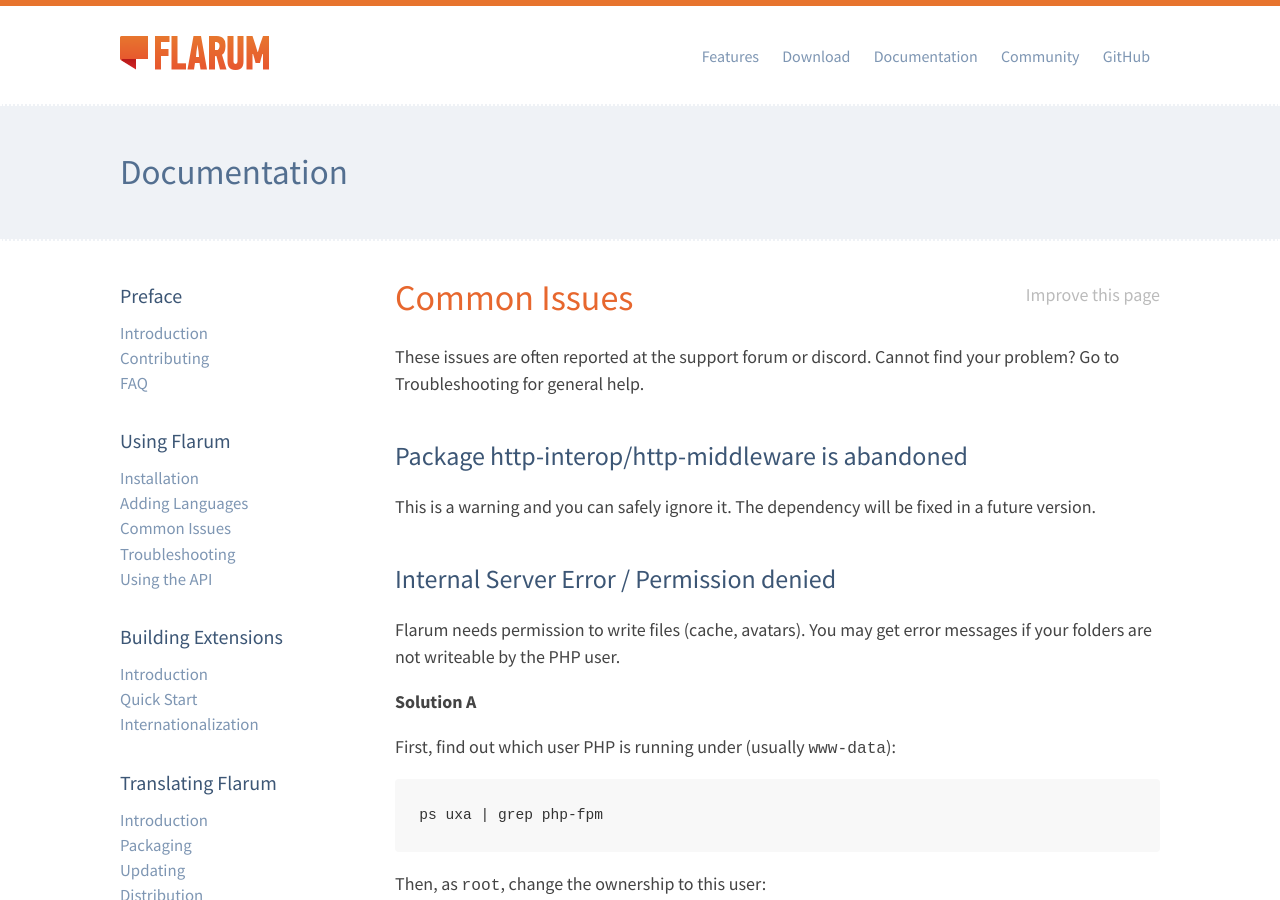
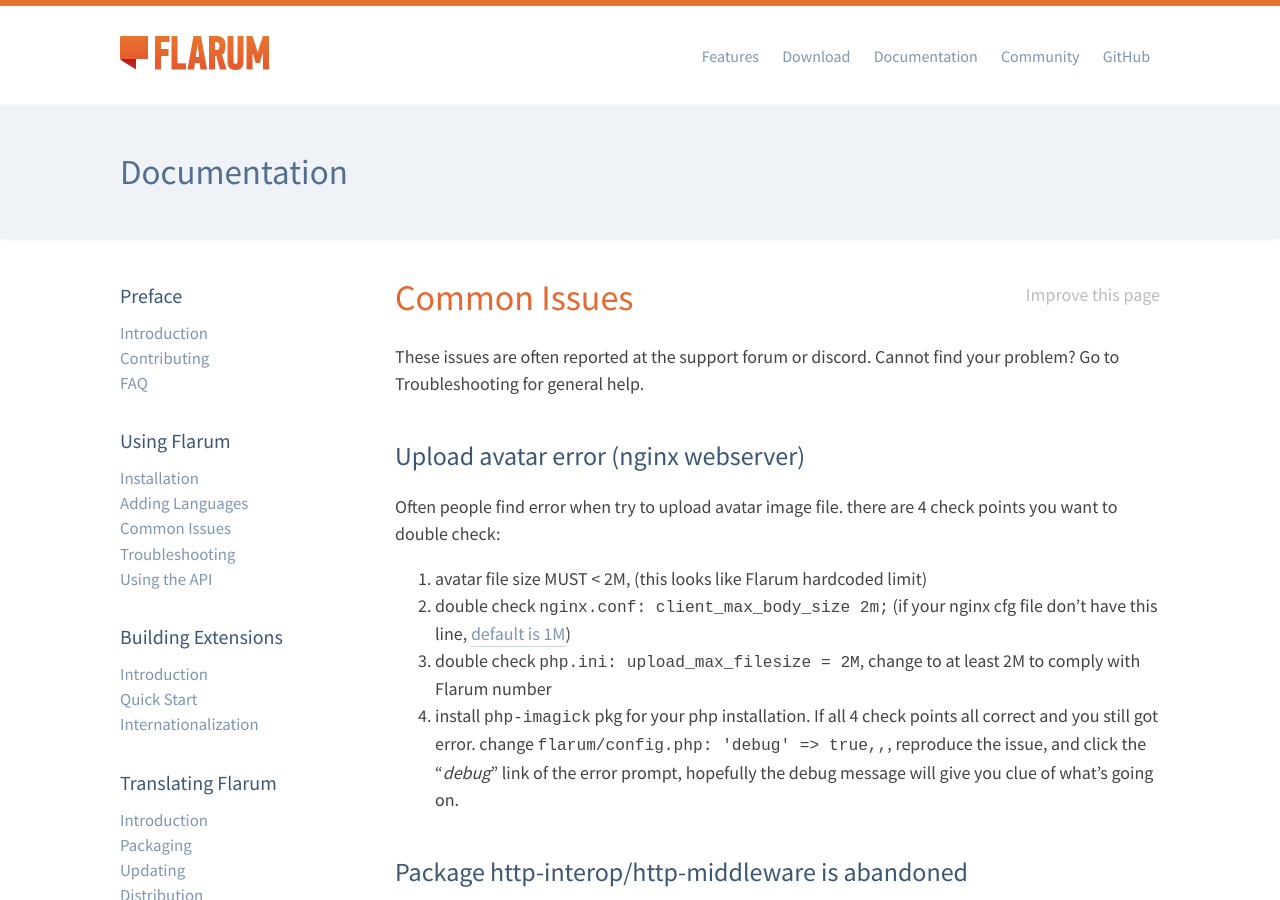
Before and after one commit to flarum/flarum.github.io, a Jekyll site: the page built from _docs/common-issues.md, in a window 1280 px wide and 900 px high. Built offline with Jekyll 4.4.1, drawn with Linux system fonts in a browser that asks for light colours; nearby versions of some CDN libraries; comment, search, counter and statistics services are not loaded.

Commit message:
Update common-issues.md

```diff
--- a/_docs/common-issues.md
+++ b/_docs/common-issues.md
@@ -5,6 +5,16 @@
 ---
 
 These issues are often reported at the support forum or discord. Cannot find your problem? Go to Troubleshooting for general help.
+
+## Upload avatar error (nginx webserver)
+
+Often people find error when try to upload avatar image file. there are 4 check points you want to double check:
+1. avatar file size MUST < 2M, (this looks like Flarum hardcoded limit)
+2. double check `nginx.conf: client_max_body_size 2m;` (if your nginx cfg file don't have this line, [default is 1M](http://nginx.org/en/docs/http/ngx_http_core_module.html#client_max_body_size))
+3. double check `php.ini: upload_max_filesize = 2M`, change to at least 2M to comply with Flarum number
+4. install `php-imagick` pkg for your php installation.
+If all 4 check points all correct and you still got error. change `flarum/config.php: 'debug' => true,,`, reproduce the issue, and click the "*debug*" link of the error prompt, hopefully the debug message will give you clue of what's going on.
+
 
 ## Package http-interop/http-middleware is abandoned
 
```
